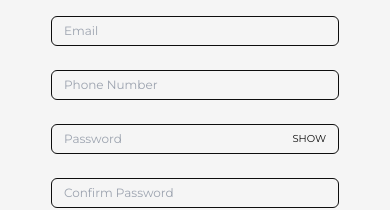
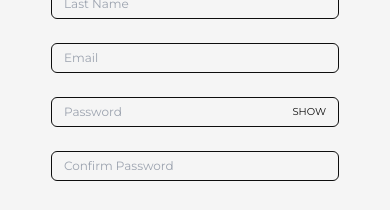
Before and after one commit to jonnuel2/Ruks-a-la-mode, a Next.js app: page /Auth/signup in a window 390 px wide. Shown: the part 349-559 px from the top of the page. Built offline with nearby package versions, Linux system fonts and the light colour scheme; no server answers.

Commit message:
phone number removed from sign up

```diff
--- a/app/Auth/signup/page.tsx
+++ b/app/Auth/signup/page.tsx
@@ -127,13 +127,6 @@ export default function Page() {
         type="email"
       />
 
-      <input
-        placeholder="Phone Number"
-        className={inputStyle}
-        value={signupInfo.phoneNumber}
-        onChange={(e) => setSignupInfo({ ...signupInfo, phoneNumber: e.target.value })}
-        type="number"
-      />
 
       <div className="flex px-3 py-1.5 text-[#0e0e0e] items-center rounded-md justify-center space-x-2 lg:w-72 w-72 mb-6 bg-transparent border border-dark">
         <input
--- a/helpers/api-controller.ts
+++ b/helpers/api-controller.ts
@@ -337,7 +337,6 @@ export async function signup(
   firstName: string,
   lastName: string,
   email: string,
-  phoneNumber: string,
   password: string,
   confirmPassword: string
 ) {
@@ -346,7 +345,6 @@ export async function signup(
       firstName,
       lastName,
       email,
-      phoneNumber,
       password,
       confirmPassword,
     });
```
